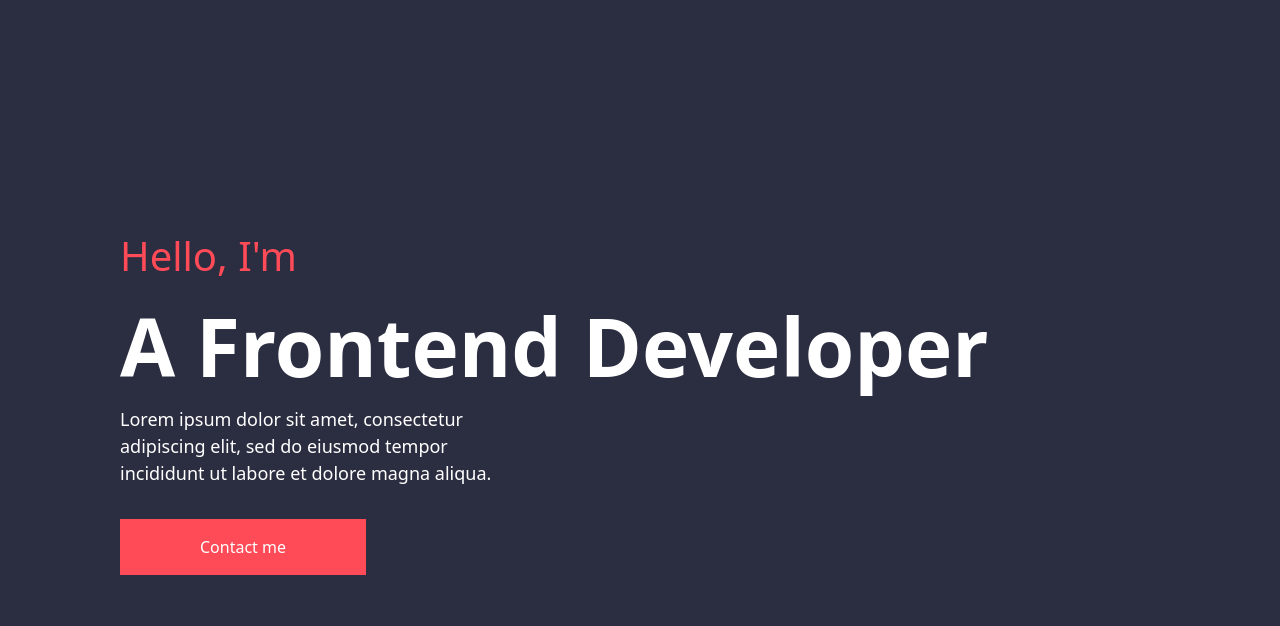
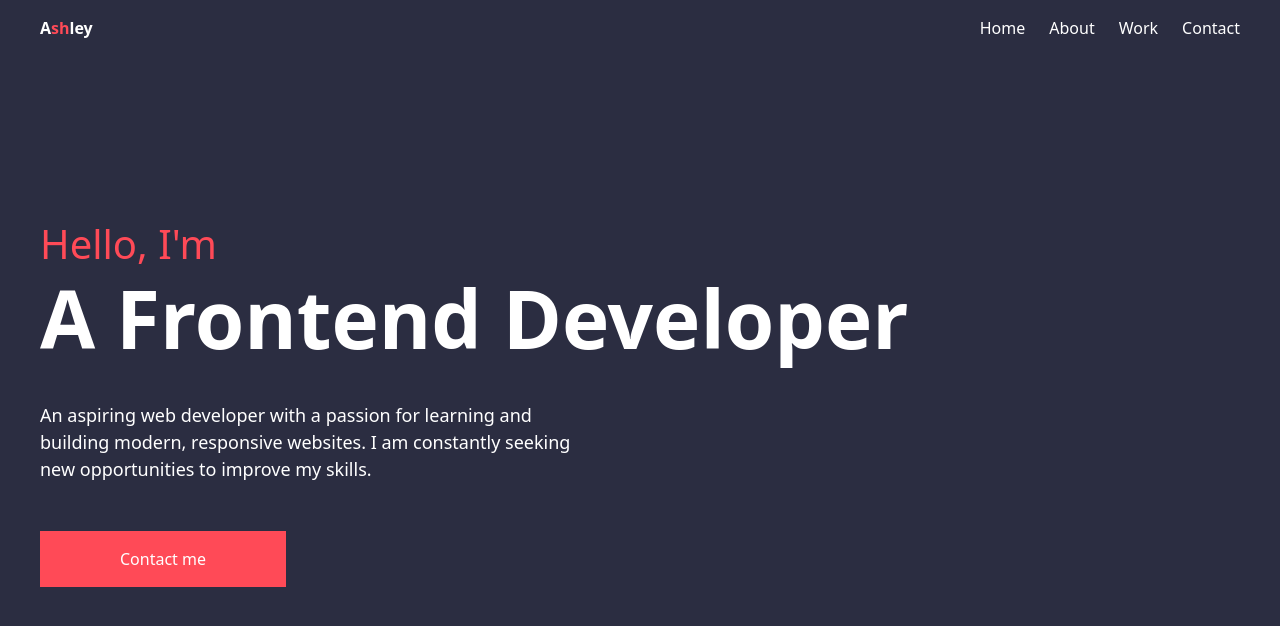
Before and after one commit to Ashley06Williams/My-portfolio, a Next.js app: page / in a window 1280 px wide. Shown: the top 626 px of the page. Built offline with nearby package versions, Linux system fonts and the light colour scheme.

Commit message:
added header to hero section with styling
Requires navigation as well as a few design animations

```diff
--- a/src/app/page.tsx
+++ b/src/app/page.tsx
@@ -1,11 +1,16 @@
+import HeaderSection from "@/components/header-section";
 import HeroSection from "@/components/hero-section";
+import Image from "next/image";
 
 export default function Home() {
   return (
-    <div className=" bg-blueGrey h-full">
-      <main>
-        <HeroSection />
-      </main>
+    <div className="bg-blueGrey">
+      <div className=" h-screen max-w-[1200px] mx-auto">
+        <main className="">
+          <HeaderSection />
+          <HeroSection />
+        </main>
+      </div>
     </div>
   );
 }
--- /dev/null
+++ b/src/components/header-section.tsx
@@ -0,0 +1,48 @@
+import Link from "next/link";
+import React from "react";
+
+const menuItems = [
+  {
+    name: "Home",
+    slug: "/",
+    id: 1,
+  },
+  {
+    name: "About",
+    slug: "#about",
+    id: 2,
+  },
+  {
+    name: "Work",
+    slug: "#work",
+    id: 3,
+  },
+  {
+    name: "Contact",
+    slug: "#contact",
+    id: 4,
+  },
+];
+
+export default function HeaderSection() {
+  return (
+    <div className=" max-w-[1200px] ">
+      <nav className="flex justify-between pt-4 min-w-[500px] sm:min-w-[1200px] fixed">
+        <Link href="/" className="text-white font-extrabold ">
+          A<span className="text-red">sh</span>ley
+        </Link>
+        <div className="space-x-6">
+          {menuItems.map((menuItem) => (
+            <Link
+              href={menuItem.slug}
+              key={menuItem.id}
+              className="text-white hover:text-red"
+            >
+              {menuItem.name}
+            </Link>
+          ))}
+        </div>
+      </nav>
+    </div>
+  );
+}
--- a/src/components/hero-section.tsx
+++ b/src/components/hero-section.tsx
@@ -2,15 +2,16 @@ import React from "react";
 
 export default function HeroSection() {
   return (
-    <div className="bg-blueGrey max-w-[1200px] mx-auto h-screen px-20 flex flex-col justify-center">
+    <div className="bg-blueGrey max-w-[1200px] mx-auto h-screen  flex flex-col justify-center">
       <div className="max-w-[800]">
         <h2 className="text-red text-[40px] ">Hello, I'm</h2>
-        <h1 className="text-white text-[80px] font-semibold text-left p-0 m-0">
+        <h1 className="text-white text-[80px] font-semibold text-left -mt-4 mb-6">
           A Frontend Developer
         </h1>
-        <p className="text-[18px] max-w-[400px] text-white mb-8">
-          Lorem ipsum dolor sit amet, consectetur adipiscing elit, sed do
-          eiusmod tempor incididunt ut labore et dolore magna aliqua.
+        <p className="text-[18px] max-w-[550px] text-white mb-12">
+          An aspiring web developer with a passion for learning and building
+          modern, responsive websites. I am constantly seeking new opportunities
+          to improve my skills.
         </p>
         <button className="bg-red p-4 px-20 text-white">Contact me</button>
       </div>
```
